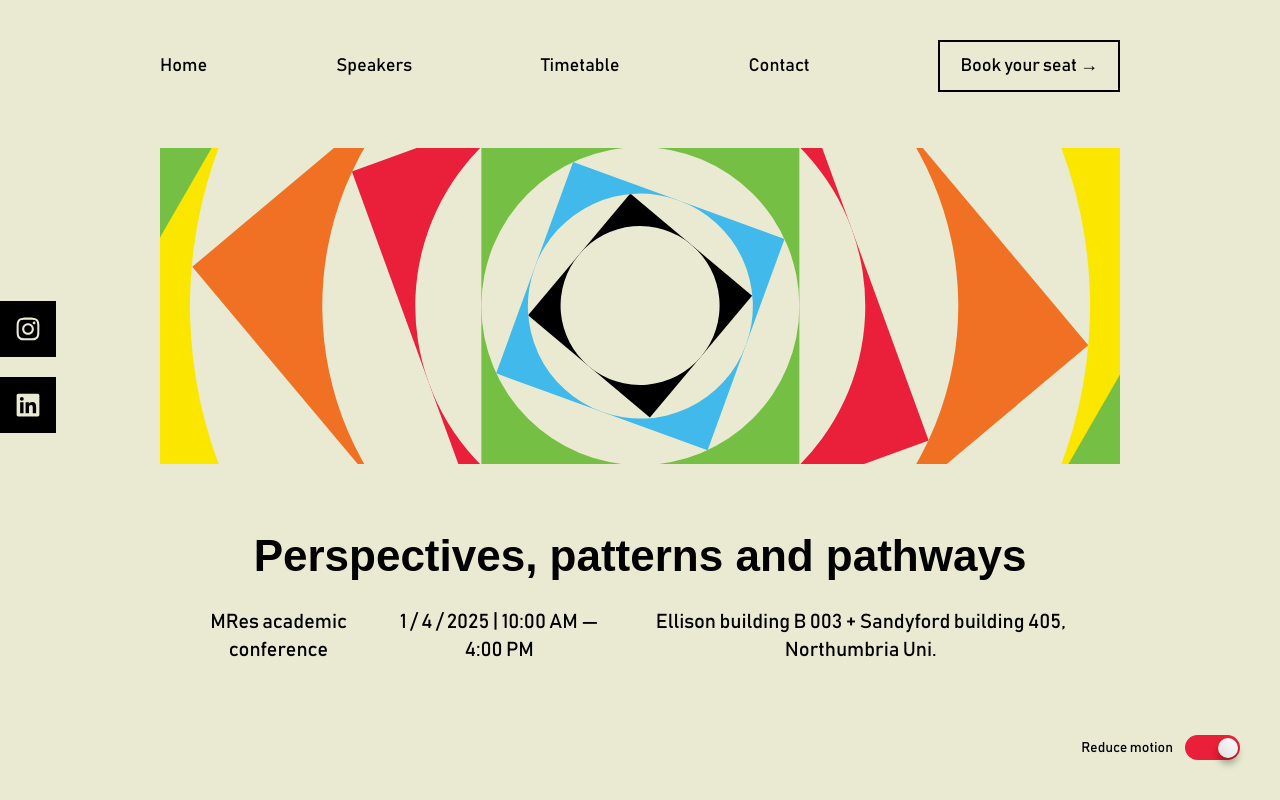
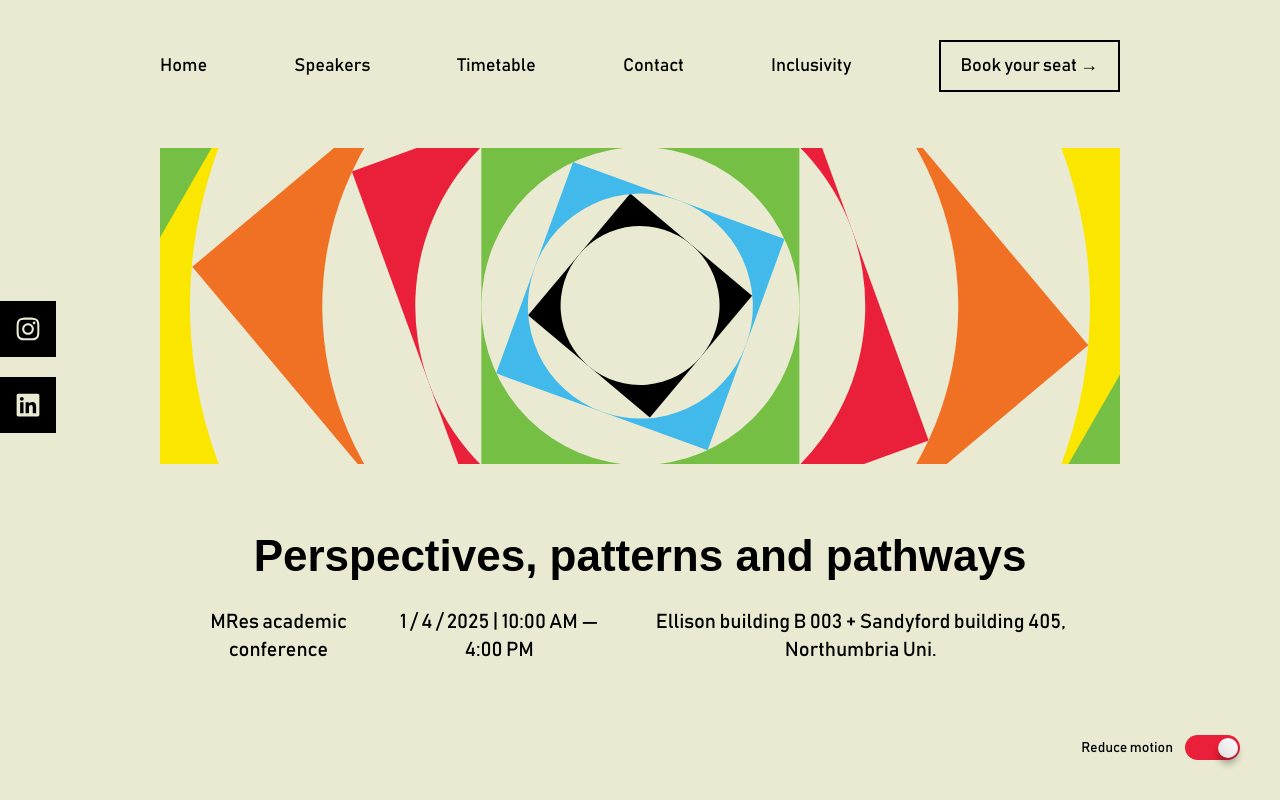
Before and after one commit to Lossmeril/perspectives-patterns-pathways, a Next.js app: page / in a window 1280 px wide. Shown: the top 800 px of the page. Built offline with nearby package versions, Linux system fonts and the light colour scheme; a web font is replaced by a local one.

Commit message:
feat: inclusivity item in navbar

```diff
--- a/app/page.tsx
+++ b/app/page.tsx
@@ -204,7 +204,7 @@ const HomePage = () => {
         </div>
 
         <div>
-          <h2 className="speaker text-xl text-center mb-2">
+          <h2 id="inclusivity" className="speaker text-xl text-center mb-2">
             Inclusivity Commitment
           </h2>
           <p className="text-xs lg:text-sm w-full px-10 lg:w-1/2 lg:mx-auto text-center mt-3">
--- a/components/navbar.tsx
+++ b/components/navbar.tsx
@@ -15,6 +15,7 @@ const navbarItems: NavbarItem[] = [
   { text: "Speakers", link: "#speakers" },
   { text: "Timetable", link: "#panels" },
   { text: "Contact", link: "#contact" },
+  { text: "Inclusivity", link: "#inclusivity" },
 ];
 
 const Navbar = () => {
```
